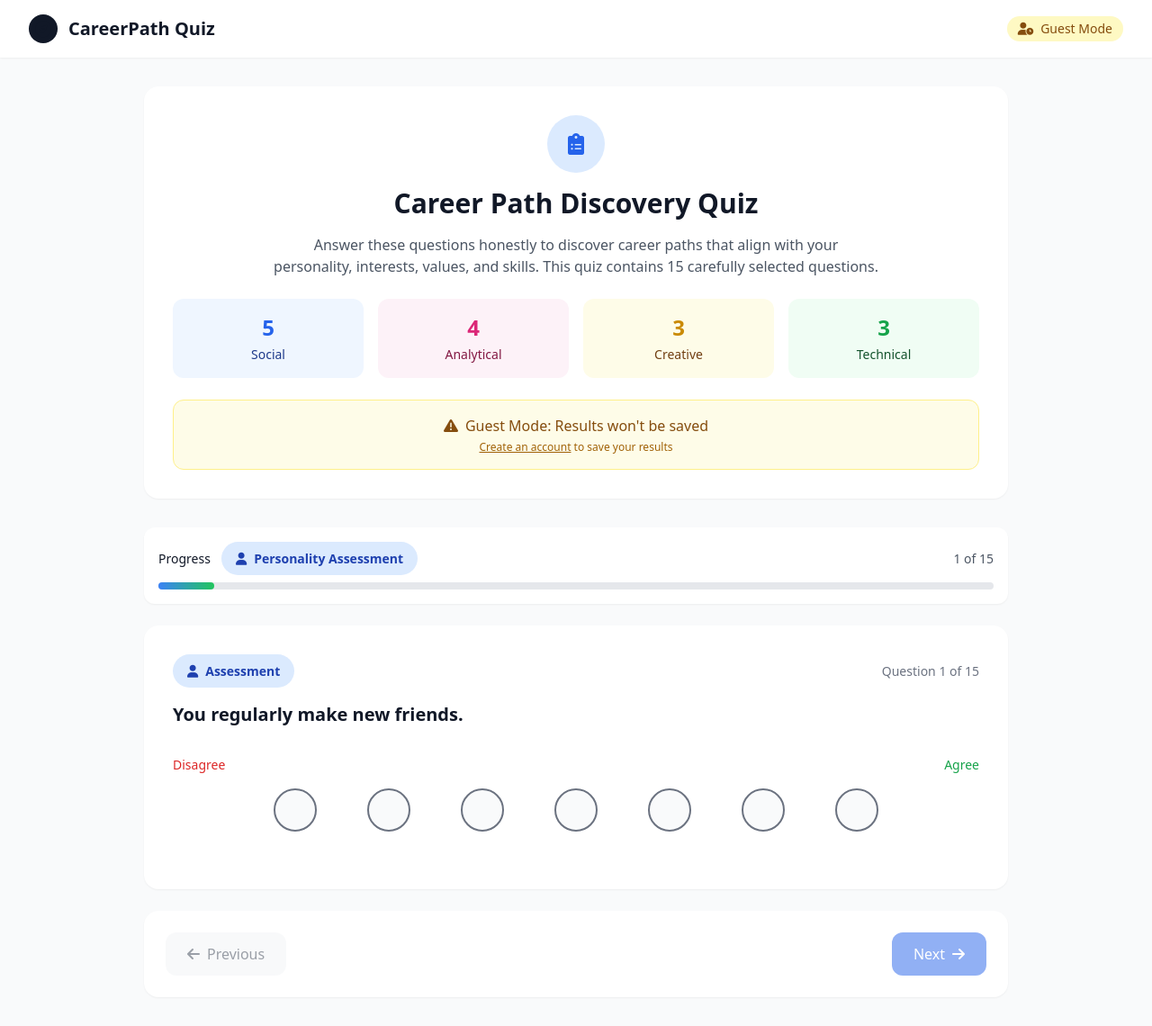
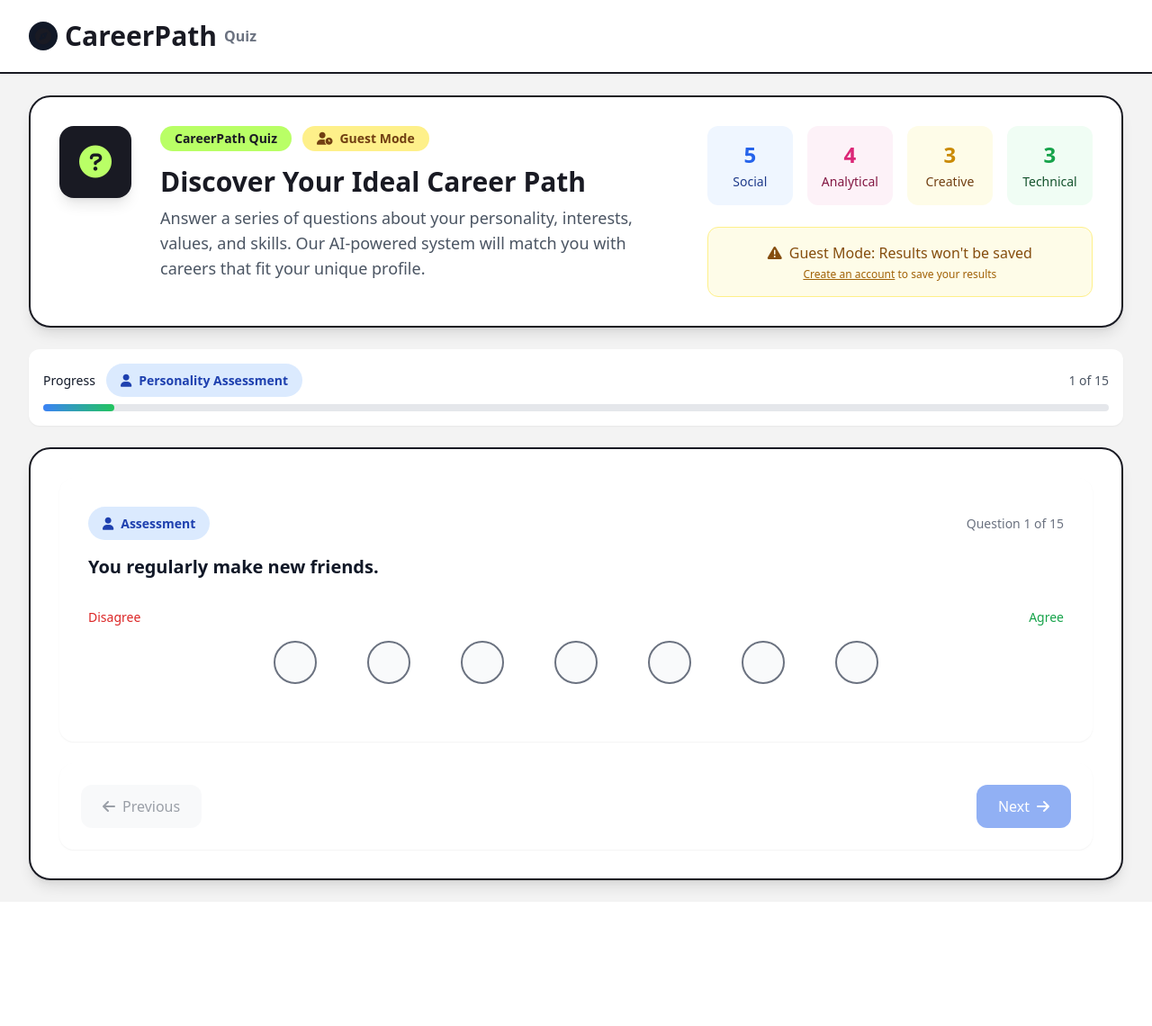
Before and after one commit to Jim-Hadjili/Career_Quiz_App, a PHP site: page /Content/Pages/quizPage.php in a window 1280 px wide. Shown: the whole page at 90% size. After the commit the page ends 998 px from the top, so only its background shows below. Run offline with PHP 8.4, Linux system fonts and the light colour scheme; some libraries are stand-ins or nearby versions.

Commit message:
style: Enhance quiz page components for improved layout and visual consistency

```diff
--- a/Content/Includes/quizPageComponents/quizPageHeader.php
+++ b/Content/Includes/quizPageComponents/quizPageHeader.php
@@ -2,26 +2,15 @@
 <input type="hidden" id="user-id" value="<?php echo $isLoggedIn ? $_SESSION['user_id'] : ''; ?>">
 <input type="hidden" id="session-id" value="<?php echo $isLoggedIn ? '' : $_SESSION['guest_session_id']; ?>">
 
-<header class="bg-white shadow-sm sticky top-0 z-50">
+<header class="bg-white shadow-sm border-b-2 border-dark sticky top-0 z-50">
     <div class="max-w-7xl mx-auto px-4 sm:px-6 lg:px-8">
-        <div class="flex justify-between items-center h-16">
-            <div class="flex items-center space-x-3">
+        <div class="flex justify-between items-center h-20">
+            <div class="flex items-center space-x-2">
                 <div class="w-8 h-8 bg-gray-900 rounded-full flex items-center justify-center">
                     <i class="fas fa-compass text-lime-400 text-lg"></i>
                 </div>
-                <span class="text-xl font-bold">CareerPath Quiz</span>
-            </div>
-
-            <!-- Mode Indicator -->
-            <div class="flex items-center space-x-4">
-                <div class="flex items-center space-x-2 px-3 py-1 <?php echo $is_registered ? 'bg-green-100 text-green-800' : 'bg-yellow-100 text-yellow-800'; ?> rounded-full text-sm">
-                    <i class="fas <?php echo $is_registered ? 'fa-user-check' : 'fa-user-clock'; ?>"></i>
-                    <span><?php echo $is_registered ? 'Registered' : 'Guest Mode'; ?></span>
-                </div>
-
-                <?php if ($is_registered): ?>
-                    <span class="text-sm text-gray-600">Welcome, <?php echo htmlspecialchars(explode(' ', $user_name)[0]); ?>!</span>
-                <?php endif; ?>
+                <span class="text-2xl md:text-xl lg:text-3xl font-bold">CareerPath</span>
+                <span class="hidden md:inline-block text-base font-semibold text-gray-500 ml-3">Quiz</span>
             </div>
         </div>
     </div>
--- a/Content/Includes/quizPageComponents/quizPageInfoCard.php
+++ b/Content/Includes/quizPageComponents/quizPageInfoCard.php
@@ -1,14 +1,29 @@
-<div class="bg-white rounded-2xl shadow-sm p-8 mb-8">
+<div class="flex flex-col md:flex-row items-center md:items-start gap-8">
+    <!-- Icon Section -->
+    <div class="w-20 h-20 bg-dark rounded-2xl flex items-center justify-center shadow-lg">
+        <i class="fas fa-question-circle text-lime text-4xl"></i>
+    </div>
+    <!-- Info Section -->
+    <div class="flex-1">
+        <div class="flex flex-wrap items-center gap-3 mb-4">
+            <span class="bg-lime text-dark px-4 py-1 rounded-full text-sm font-semibold">CareerPath Quiz</span>
+            <?php if ($is_registered): ?>
+                <span class="bg-dark text-lime px-4 py-1 rounded-full text-sm font-semibold flex items-center gap-2">
+                    <i class="fas fa-user-check"></i> Registered
+                </span>
+            <?php else: ?>
+                <span class="bg-yellow-200 text-yellow-900 px-4 py-1 rounded-full text-sm font-semibold flex items-center gap-2">
+                    <i class="fas fa-user-clock"></i> Guest Mode
+                </span>
+            <?php endif; ?>
+        </div>
+        <h1 class="text-2xl md:text-3xl font-bold mb-2 font-sans">Discover Your Ideal Career Path</h1>
+        <p class="text-gray-600 text-base md:text-lg mb-4 font-sans">
+            Answer a series of questions about your personality, interests, values, and skills. Our AI-powered system will match you with careers that fit your unique profile.
+        </p>
+    </div>
+
     <div class="text-center">
-        <div class="w-16 h-16 bg-blue-100 rounded-full flex items-center justify-center mx-auto mb-4">
-            <i class="fas fa-clipboard-list text-blue-600 text-2xl"></i>
-        </div>
-        <h1 class="text-3xl font-bold text-gray-900 mb-4">Career Path Discovery Quiz</h1>
-        <p class="text-gray-600 mb-6 max-w-2xl mx-auto">
-            Answer these questions honestly to discover career paths that align with your personality,
-            interests, values, and skills. This quiz contains 15 carefully selected questions.
-        </p>
-
         <!-- Stage Overview -->
         <div class="grid grid-cols-1 md:grid-cols-4 gap-4 mb-6">
             <div class="p-4 bg-blue-50 rounded-xl">
--- a/Content/Pages/quizPage.php
+++ b/Content/Pages/quizPage.php
@@ -7,22 +7,26 @@ include "../Functions/quizPageFunctions/quizPageFunction.php";
 
 <?php include "../Includes/quizPageComponents/quizPageHeadtag.php"; ?>
 
-<body class="min-h-screen bg-gray-50 text-gray-900">
+<body class="min-h-screen bg-cream text-dark font-sans">
 
     <!-- Header -->
     <?php include "../Includes/quizPageComponents/quizPageHeader.php"; ?>
 
     <!-- Main Content -->
-    <div class="max-w-5xl mx-auto px-4 sm:px-6 lg:px-8 py-8">
+    <div class="max-w-7xl mx-auto px-4 sm:px-6 lg:px-8 py-6">
 
         <!-- Quiz Info Card -->
-        <?php include "../Includes/quizPageComponents/quizPageInfoCard.php"; ?>
+        <div class="bg-white rounded-3xl shadow-lg p-8 mb-6 border-2 border-dark">
+            <?php include "../Includes/quizPageComponents/quizPageInfoCard.php"; ?>
+        </div>
 
         <!-- Progress Bar -->
         <?php include "../Includes/quizPageComponents/quizPageProgressBar.php"; ?>
 
         <!-- Quiz Container for Questions -->
-        <?php include "../Includes/quizPageComponents/quizPageQuizContainer.php"; ?>
+        <div class="bg-white rounded-3xl shadow-lg p-8 mt-6 border-2 border-dark">
+            <?php include "../Includes/quizPageComponents/quizPageQuizContainer.php"; ?>
+        </div>
 
     </div>
 
```
